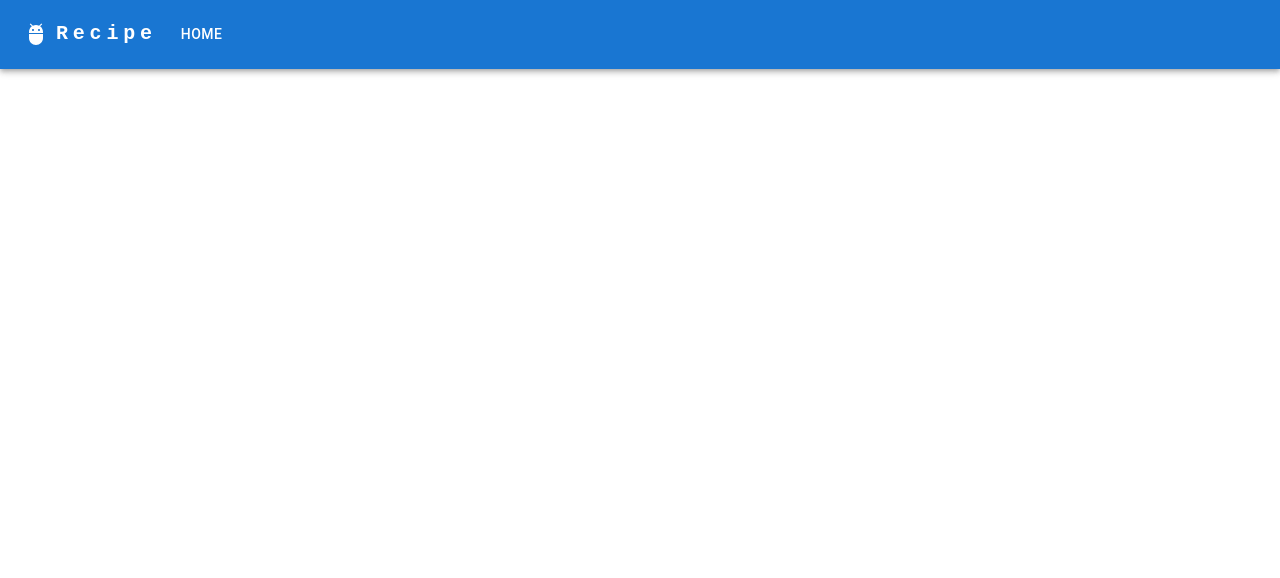
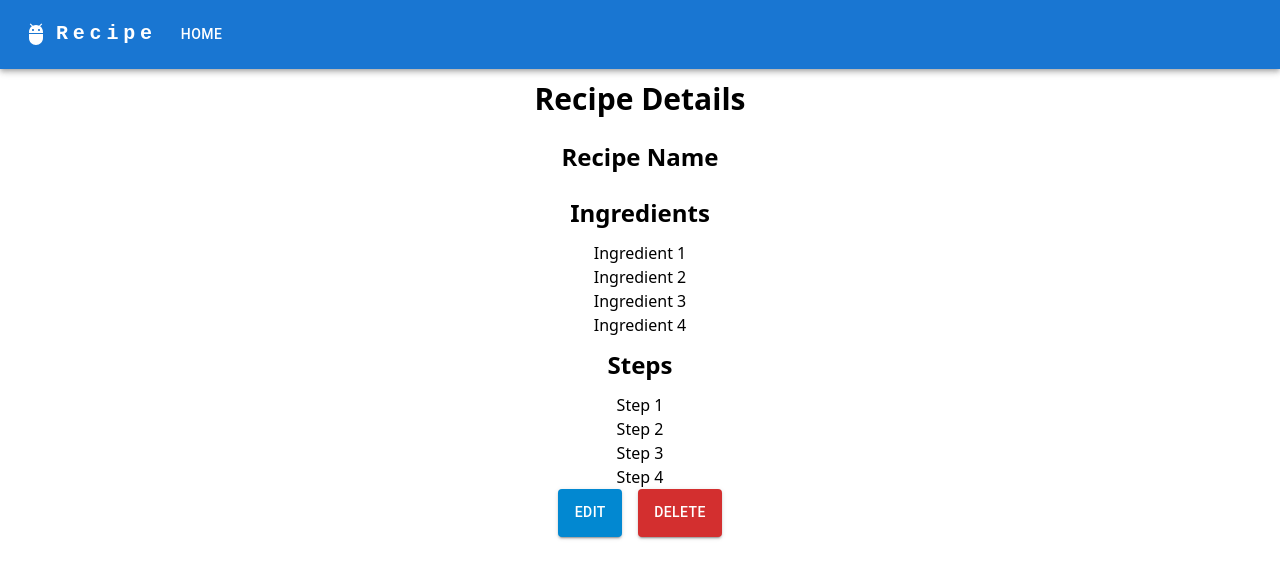
Before and after one commit to Kaweesha-mr/Code94_Intern, a React (Create React App) app in the folder frontend/: page /recipe-details/1 in a window 1280 px wide. Before the commit this address had no page. Shown: the top 578 px of the page. Built offline with nearby package versions, Linux system fonts and the light colour scheme; what @nextui-org/react would draw is missing.

Commit message:
feat:Basic structure of the details page is created

```diff
--- a/frontend/src/App.js
+++ b/frontend/src/App.js
@@ -5,6 +5,7 @@ import Home from './pages/Home';
 import ResponsiveAppBar from './components/NavBar';
 import AddRecipe from './pages/AddRecipe';
 import UpdateRecipeForm from './pages/EditRecipie';
+import RecipeDetails from './pages/RecipeDetails';
 
 function App() {
   return (
@@ -14,6 +15,7 @@ function App() {
         <Route path="/" element={<Home />} />
         <Route path="/add-recipe" element={<AddRecipe />} />
         <Route path='/edit-recipe/:id' element={<UpdateRecipeForm />} />
+        <Route path='/recipe-details/:id' element={<RecipeDetails />} />
       </Routes>
       </div>
   );
--- a/frontend/src/components/cardComp.js
+++ b/frontend/src/components/cardComp.js
@@ -23,6 +23,7 @@ export default function CardComp(props) {
         setOpen(false);
     };
     return (
+        <Link to={`/recipe-details/${props.id}`}>
             <Card sx={{ minWidth: 275 }}>
                 <CardContent className='cursor-pointer'>
                     <Typography sx={{ fontSize: 14 }} color="text.secondary" gutterBottom>
@@ -71,5 +72,6 @@ export default function CardComp(props) {
                     </Link>
                 </CardActions>
             </Card>
+        </Link>
     );
 }
--- a/frontend/src/pages/EditRecipie.js
+++ b/frontend/src/pages/EditRecipie.js
@@ -11,12 +11,9 @@ export default function UpdateRecipeForm() {
             <h1 className="m-3 text-3xl font-bold text-center">Update Recipe</h1>
 
             <div className=" flex flex-col justify-items-center items-center">
-
                 <Textfield label="Title" />
-                <Selector />
                 <Textfield multiline={true}  maxRows={4} label="Description" placeholder="Descibe Your Meal"/>
                 <Textfield multiline={true}  maxRows={7} label="Ingridients" placeholder="Enter Ingridients" />
-                <Textfield label="Time" />
             </div>
 
             <div className="flex justify-center gap-4">
--- a/frontend/src/pages/RecipeDetails.js
+++ b/frontend/src/pages/RecipeDetails.js
@@ -0,0 +1,35 @@
+//genrate simple ui to show ingredients and steps of recie and name of the recipe
+
+import React from 'react';
+import { useParams } from 'react-router-dom';
+import { Button } from "@mui/material";
+
+export default function RecipeDetails() {
+    const { id } = useParams();
+    return (
+        <div className="flex flex-col ">
+            <h1 className="m-3 text-3xl font-bold text-center">Recipe Details</h1>
+            <div className=" flex flex-col justify-items-center items-center">
+                <h2 className="m-3 text-2xl font-bold text-center">Recipe Name</h2>
+                <div className="flex flex-col justify-items-center items-center">
+                    <h2 className="m-3 text-2xl font-bold text-center">Ingredients</h2>
+                    <p>Ingredient 1</p>
+                    <p>Ingredient 2</p>
+                    <p>Ingredient 3</p>
+                    <p>Ingredient 4</p>
+                </div>
+                <div className="flex flex-col justify-items-center items-center">
+                    <h2 className="m-3 text-2xl font-bold text-center">Steps</h2>
+                    <p>Step 1</p>
+                    <p>Step 2</p>
+                    <p>Step 3</p>
+                    <p>Step 4</p>
+                </div>
+            </div>
+            <div className="flex justify-center gap-4">
+                <Button variant="contained" className="h-12 w-fit" color="info">Edit</Button>
+                <Button variant="contained" className="h-12 w-fit" color="error">Delete</Button>
+            </div>
+        </div>
+    )
+}
```
Lines whose indentation alone changed are shown as unchanged.
